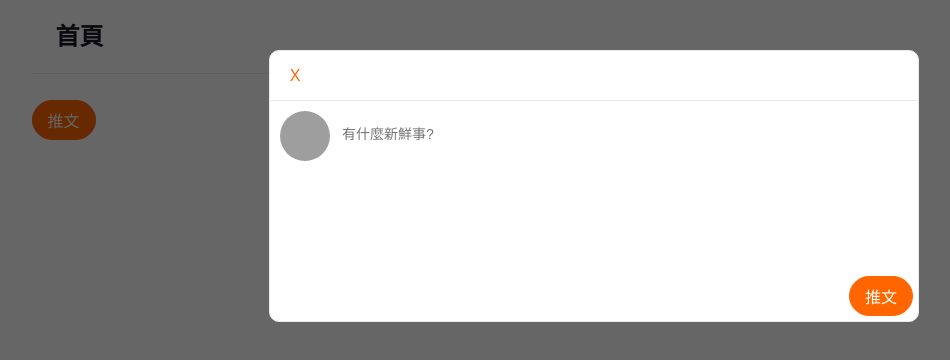
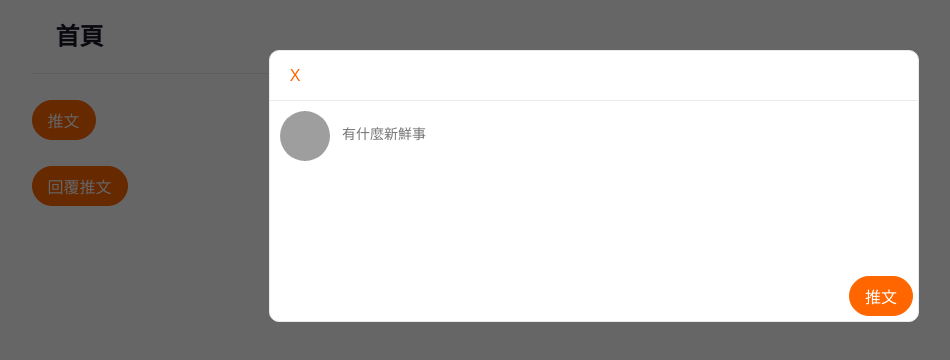
Before and after one commit to Ai-Chen-Hsieh/Twitter-2023, a React (Create React App) app: page /demo in a window 1280 px wide. Both pictures are taken after a click on the button "推文". Shown: the top 360 px of the page, without its empty margins (46-996 px from the left). Built offline with nearby package versions, Linux system fonts and the light colour scheme; grey boxes are pictures that could not be loaded.

Commit message:
modified component-replyModal / create tweetInput.jsx

```diff
--- a/src/App.scss
+++ b/src/App.scss
@@ -23,6 +23,7 @@
 
   --gray-0: #F5F8FA;
   --gray-20: #E6ECF0;
+  --gray-40: #CCD6DD;
   --gray-100: #657786;
 
   --fz-regular: 1.6rem;
--- a/src/components/ReplyModal.jsx
+++ b/src/components/ReplyModal.jsx
@@ -1,16 +1,149 @@
-import { ModalWrapper, Modal, ModalHeader, ModalCloseButton, ModalContent, ModalFooter, ModalTitle, ModalWarning } from "../components/common/modal.styled";
-import { TweetItem } from "./TweetItem"
+import styled from "styled-components";
+import { useState } from "react";
+import { ModalWrapper, Modal, ModalHeader, ModalCloseButton, ModalContent, ModalFooter, ModalWarning } from "components/common/modal.styled";
+import { Button, Avatar, TweetInput } from ".";
+import { dummyAllTweet } from "../testData/dummyAllTweet";
 
-const ReplyModal = () => {
+const StyledReplyContainer= styled.div`
+    min-height: 150px;
+    display: flex;
+    text-align: start;
+    padding-top: 10px;
+    padding-right: 10px;
+    padding-left: 10px;
+    position: relative;
+`
+
+const StyledReplyAvatar = styled.div`
+    width: 50px;
+    height: 50px;
+`
+const StyledConnect = styled.span`
+    display: block;
+    width: 2px;
+    background-color: var(--gray-40);
+    position: absolute;
+    top: 70px;
+    bottom: 0;
+    left: 35px;
+`
+
+const StyledReplyBlock = styled.div`
+    display: flex;
+    flex-direction: column;
+    margin: 0 5px 5px 5px;
+    flex: 1;
+`
+
+const StyledReplyContent = styled.div`
+    flex: 1;
+`
+
+const StyledReplyTo = styled.span`
+    display: inline-block;
+    color: var(--gray-100);
+    font-size: 1.3rem;
+    .replyAccount{
+        color: var(--main);
+    }
+`
+
+const StyledUser = styled.div`
+    display: flex;
+
+    .name{
+        font-size: 1.6rem;
+        font-weight: 700;
+        margin-right: 7px;
+        display:-webkit-box;
+        -webkit-line-clamp: 1;
+        -webkit-box-orient: vertical;
+        overflow:hidden;
+        &:hover {
+            cursor: pointer;
+            text-decoration: underline;
+        }
+    }
+    .account{
+        font-size: 1.4rem;
+        color: var(--dark-70);
+        flex: 1;
+        display:-webkit-box;
+        -webkit-line-clamp: 1;
+        -webkit-box-orient: vertical;
+        overflow:hidden;
+    }
+`
+
+const ReplyContent = ({user}) => {
+    return(
+        <StyledReplyContainer>
+            <StyledReplyAvatar>
+                <Avatar imageUrl="https://picsum.photos/200"/>
+            </StyledReplyAvatar>
+            <StyledConnect/>
+            <StyledReplyBlock>
+                <StyledUser>
+                    <span className="name">{user.name}</span>
+                    <span className="account">@{user.account}·{user.createdAt}</span>
+                </StyledUser>
+                <StyledReplyContent>
+                    {user.description}
+                </StyledReplyContent>
+                <StyledReplyTo>回覆給<span className="replyAccount">@{user.account}</span></StyledReplyTo>
+
+            </StyledReplyBlock>
+        </StyledReplyContainer>
+    )
+}
+
+
+
+const ReplyModal = ({onClose}) => {
+    const [ inputValue, setInputValue ] = useState('')
+    const [ errorMessage, setErrorMessage] = useState('')
+
+    function handleClick(){
+        if(inputValue.trim().length === 0){
+            setErrorMessage('內容不可空白')
+            return
+        } else {
+            setErrorMessage('')
+        }
+    }
+
+    function handleChange (input) {
+        setInputValue(input)
+    }
+
     return (
         <>
         <ModalWrapper>
             <Modal>
                 <ModalHeader>
-                    <ModalCloseButton/>
+                    <ModalCloseButton onClick={onClose}/>
                 </ModalHeader>
+                <ModalContent>
+                    <ReplyContent
+                        user={dummyAllTweet[0]}
+                    />
+                    <TweetInput
+                        onChange={handleChange}
+                        placeholder="推你的回覆"
+                    >
+                        <Avatar imageUrl="https://picsum.photos/200/300/?blur"/>
+                    </TweetInput>
+                </ModalContent>
+                <ModalFooter>
+                    {(errorMessage.length > 0 ) &&
+                        <ModalWarning>{errorMessage}</ModalWarning>
+                    }
+                    <Button
+                        onClick={handleClick}
+                        text="回覆"
+                    />
+                </ModalFooter>
             </Modal>
-
         </ModalWrapper>
         </>
     )
--- /dev/null
+++ b/src/components/TweetInput.jsx
@@ -0,0 +1,64 @@
+import { useRef } from "react";
+import styled from "styled-components";
+
+const StyledTweetInput = styled.div`
+
+    width:100%;
+    height: 100%;
+    padding: 10px;
+    display: flex;
+
+    .avatar{
+        width: 50px;
+        height: 50px;
+        border-radius: 50%;
+    }
+
+    .tweetInput{
+        color: var(--secondary);
+        margin-top: 10px;
+        margin-left: 10px;
+        margin-right: 10px;
+        flex: 1;
+
+        .tweetInputValue{
+            border:none;
+            font-size: 1.4rem;
+            width: 100%;
+            resize:none;
+
+            &:focus {
+                outline: none;
+            }
+        }
+    }
+`
+
+
+
+const TweetInput = ({children, onChange, placeholder ="有什麼新鮮事"}) => {
+    const inputRef = useRef(null)
+
+    return (
+        <StyledTweetInput>
+            <div className="avatar">
+                {children}
+            </div>
+            <div className="tweetInput">
+                <textarea
+                    className="tweetInputValue"
+                    maxLength={140}
+                    ref={inputRef}
+                    onChange={()=>{
+                        onChange?.(inputRef.current.value)
+                    }}
+                    cols="30"
+                    rows="8"
+                    placeholder={placeholder}
+                ></textarea>
+            </div>
+        </StyledTweetInput>
+    )
+}
+
+export default TweetInput
--- a/src/components/TweetModal.jsx
+++ b/src/components/TweetModal.jsx
@@ -2,7 +2,7 @@
 import { useState } from "react";
 import styled from "styled-components";
 import { ModalWrapper, Modal, ModalHeader, ModalCloseButton, ModalContent, ModalFooter, ModalWarning } from "../components/common/modal.styled";
-import { Button, Avatar } from "../components"
+import { Button, Avatar, TweetInput } from "../components"
 
 
 const StyledTweetModal = styled.div`
@@ -44,18 +44,19 @@ const TweetModal = ({onClose}) => {
     const [ errorMessage, setErrorMessage ] = useState('')
 
     function handleClick(){
-        if(inputValue.length === 0){
-            console.log(inputValue.length)
+        if(inputValue.trim().length === 0){
             setErrorMessage('內容不可空白')
             return
         } else if(inputValue.length === 140 ){
-            console.log(inputValue.length)
             setErrorMessage('字數不可超過140字')
             return
         } else {
             setErrorMessage('')
         }
+    }
 
+    function handleChange (input) {
+        setInputValue(input)
     }
 
     return (
@@ -66,25 +67,13 @@ const TweetModal = ({onClose}) => {
                         <ModalCloseButton onClick={onClose}/>
                     </ModalHeader>
                     <ModalContent>
-                        <div className="modalInput">
-                            <div className="avatar">
+                        <TweetInput
+                            onChange={handleChange}
+                            >
                             <Avatar
                                 imageUrl="https://picsum.photos/id/237/200/300"
                             />
-                            </div>
-                            <div className="tweetInput">
-                                <textarea
-                                maxLength={140}
-                                className="tweetInputValue"
-                                onChange={(event)=>{
-                                    setInputValue(event.target.value)
-                                }}
-                                cols="30"
-                                rows="8"
-                                placeholder="有什麼新鮮事?"
-                                ></textarea>
-                            </div>
-                        </div>
+                        </TweetInput>
                     </ModalContent>
                     <ModalFooter>
                         {(errorMessage.length > 0 ) &&
--- a/src/components/index.js
+++ b/src/components/index.js
@@ -29,6 +29,7 @@ import UserPageReplyList from "./UserPageReplyList"
 import UserPageLikeList from "./UserPageLikeList";
 import UserPageFollowerList from "./UserPageFollowerList";
 import UserPageFollowingList from "./UserPageFollowingList";
+import TweetInput from "./TweetInput"
 
 export {
     AdminTweetItem,
@@ -61,5 +62,6 @@ export {
     UserPageReplyList,
     UserPageLikeList,
     UserPageFollowerList,
-    UserPageFollowingList
+    UserPageFollowingList,
+    TweetInput
 }
--- a/src/pages/DemoPage.jsx
+++ b/src/pages/DemoPage.jsx
@@ -1,5 +1,4 @@
-import { Header, TweetModal, Button } from "components";
-
+import { Header, TweetModal, Button, ReplyModal } from "components";
 import { createPortal } from "react-dom";
 import { useState } from "react";
 
@@ -10,6 +9,7 @@ import { useState } from "react";
  */
 const DemoPage = () => {
   const [showModal, setShowModal] = useState(false)
+  const [ showReplyModal, setShowReplyModal ] = useState(false)
 
   return (
     <div className="container">
@@ -29,6 +29,18 @@ const DemoPage = () => {
             document.body
           )}
 
+          <br />
+          <Button
+            text="回覆推文"
+             onClick={()=>{
+              setShowReplyModal(true)
+            }}
+          />
+          {showReplyModal && createPortal(
+            <ReplyModal onClose={() => setShowReplyModal(false)}/>,
+            document.body
+          )}
+
         </div>
       </div>
     </div>
--- a/src/testData/dummyAllTweet.js
+++ b/src/testData/dummyAllTweet.js
@@ -4,7 +4,7 @@ const dummyAllTweet = [
     {
         id: "post1",
         UserId: 1,
-        description: "Qui similique aut voluptas explicabo illum impedit ut quod fugit.",
+        description: "xplicabo illum milique ut voluptas explicabo illum impedit ut quod fugit Qui similique aut voluptas explicabo illum Qui similique aut voluptas explicabo illum impedit ut quod fQui similique aut voluptas explicabo illum impedit ut quod fQui similique aut voluptas explicabo illum impedit ut quod fQui similique aut voluptas explicabo illum impedit ut quod f Qui similique aut voluptas explicabo illum impedit ut quod f Qui similique aut voluptas explicabo illum impedit ut quod fugit Qui similique aut voluptas explicabo illum  impedit ut quod fugit.",
         createdAt: "2023-03-23T12:37:01.000Z",
         name: "user1",
         account: "user1",
```
